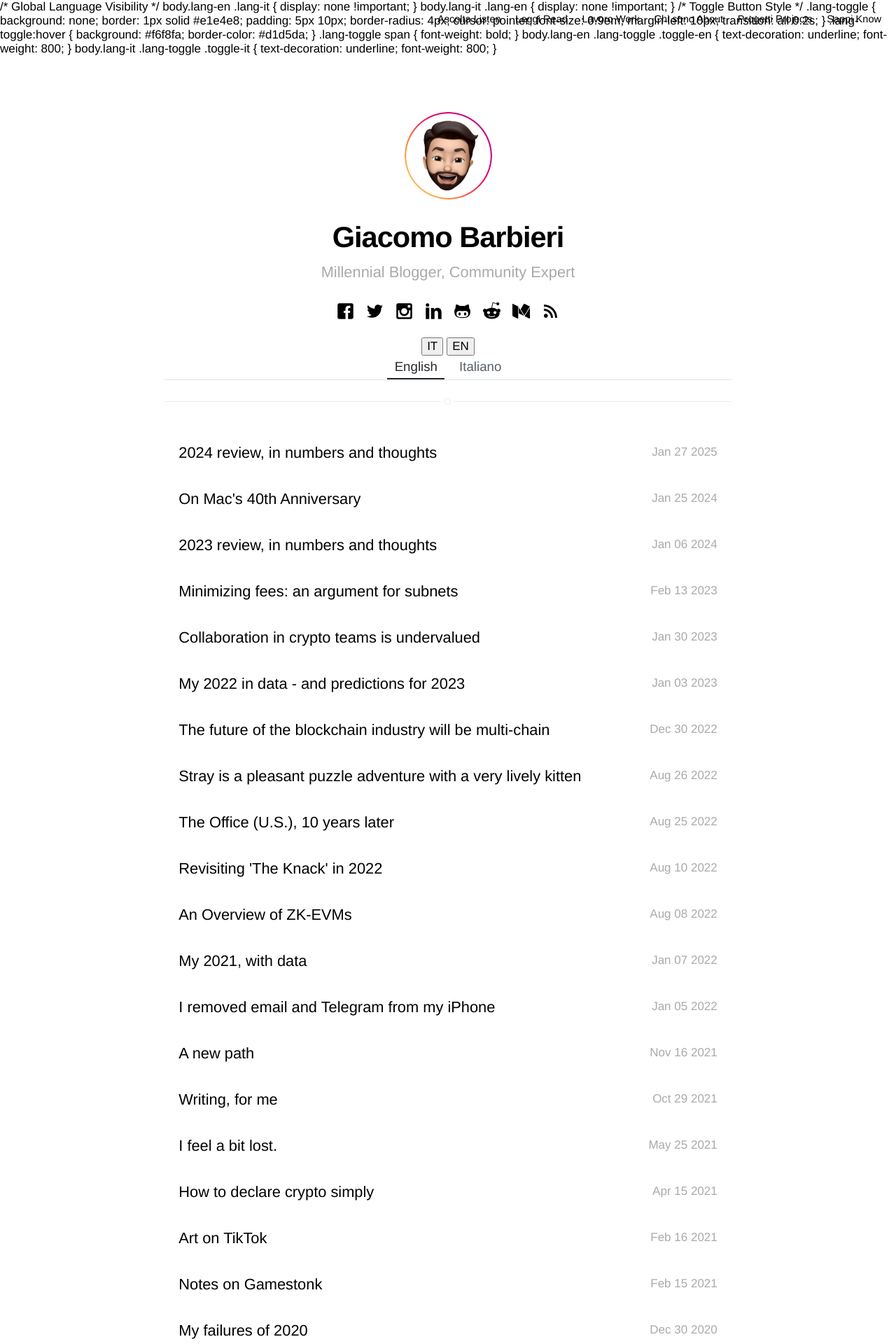
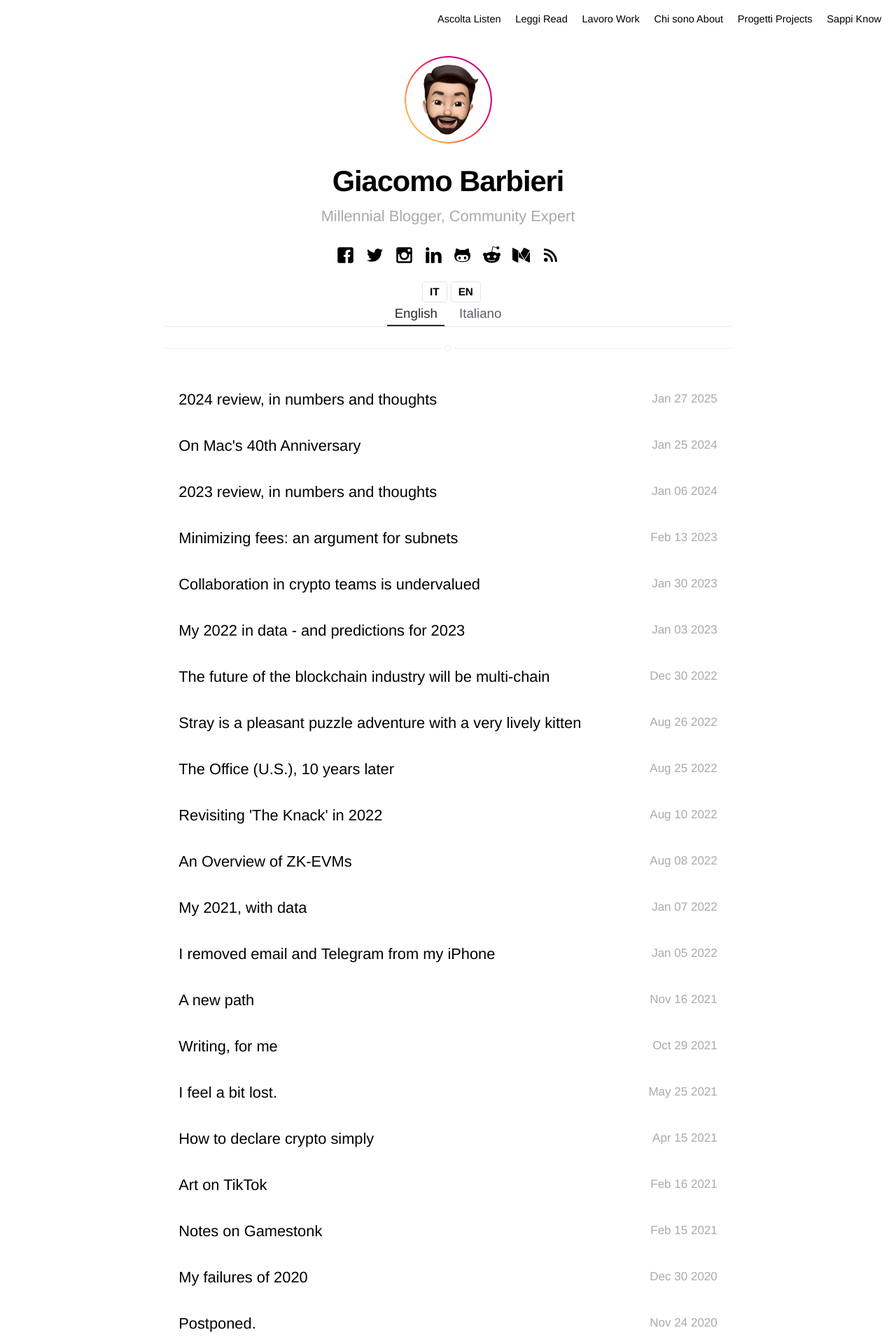
Before and after one commit to iJaack/Jaack, a Jekyll site: the page built from blog.html, in a window 1280 px wide. Shown: the top 1920 px of the page at 70% size. Built offline with Jekyll 4.4.1, drawn with Linux system fonts in a browser that asks for light colours.

Commit message:
Fix: wrap lang-css in style tags

```diff
--- a/_includes/lang-css.html
+++ b/_includes/lang-css.html
@@ -1,3 +1,4 @@
+<style>
     /* Global Language Visibility */
     body.lang-en .lang-it {
         display: none !important;
@@ -28,5 +29,13 @@ border-color: #d1d5da;
         font-weight: bold;
     }
 
-body.lang-en .lang-toggle .toggle-en { text-decoration: underline; font-weight: 800; }
-body.lang-it .lang-toggle .toggle-it { text-decoration: underline; font-weight: 800; }
+    body.lang-en .lang-toggle .toggle-en {
+        text-decoration: underline;
+        font-weight: 800;
+    }
+
+    body.lang-it .lang-toggle .toggle-it {
+        text-decoration: underline;
+        font-weight: 800;
+    }
+</style>
```
Lines whose indentation alone changed are shown as unchanged.
